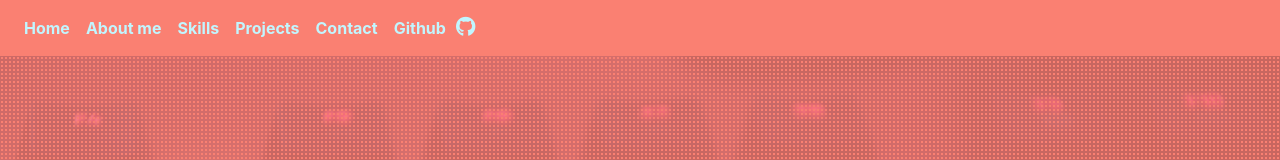
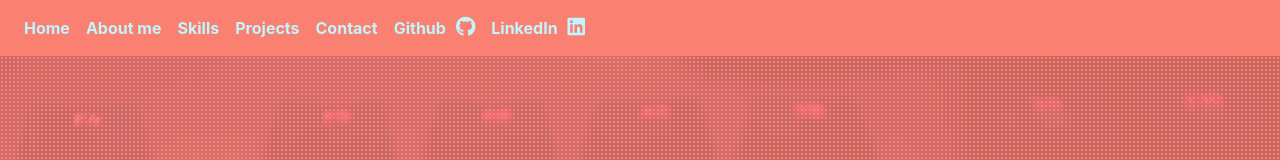
Before and after one commit to LailaL88/portfolio, a plain HTML site: page index.html in a window 1280 px wide. Shown: the top 160 px of the page. Drawn offline with nearby package versions, Linux system fonts and the light colour scheme.

Commit message:
Add files via upload

```diff
--- a/index.html
+++ b/index.html
@@ -44,6 +44,10 @@
         <li class="nav-item">
           <a class="nav-link" href="https://github.com/LailaL88?tab=repositories">Github<i
               class="fab fa-github"></i></a>
+        </li>
+        <li class="nav-item">
+          <a class="nav-link" href="https://www.linkedin.com/in/olga-zevtuna-523495203/">LinkedIn<i
+              class="fab fa-linkedin"></i></a>
         </li>
       </ul>
     </div>
--- a/styles.css
+++ b/styles.css
@@ -227,7 +227,7 @@ a {
   cursor: pointer;
 }
 
-.fa-github {
+.fa-github, .fa-linkedin {
   padding: 0px;
   font-size: 20px;
   margin-left: 10px;
```
